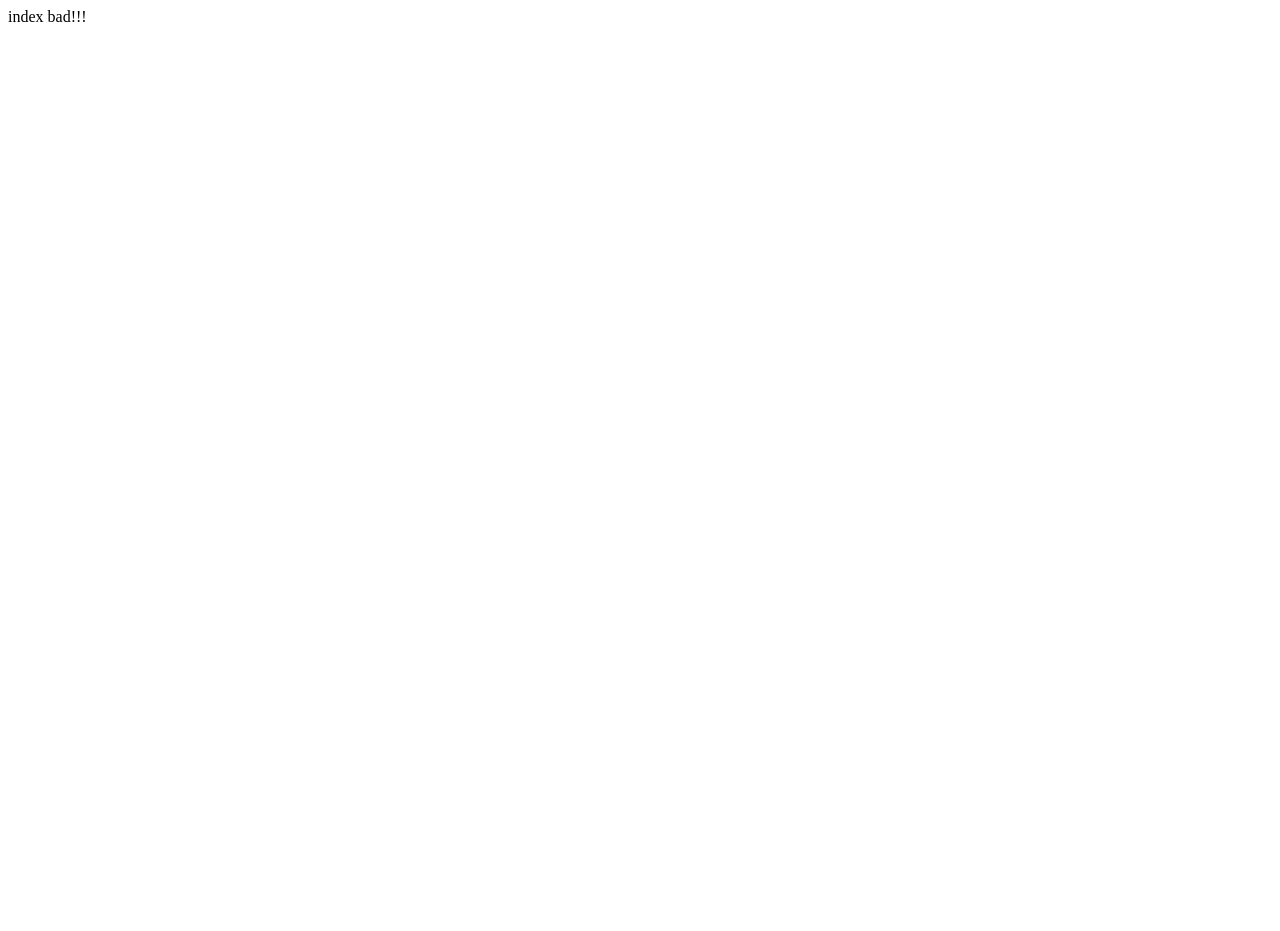
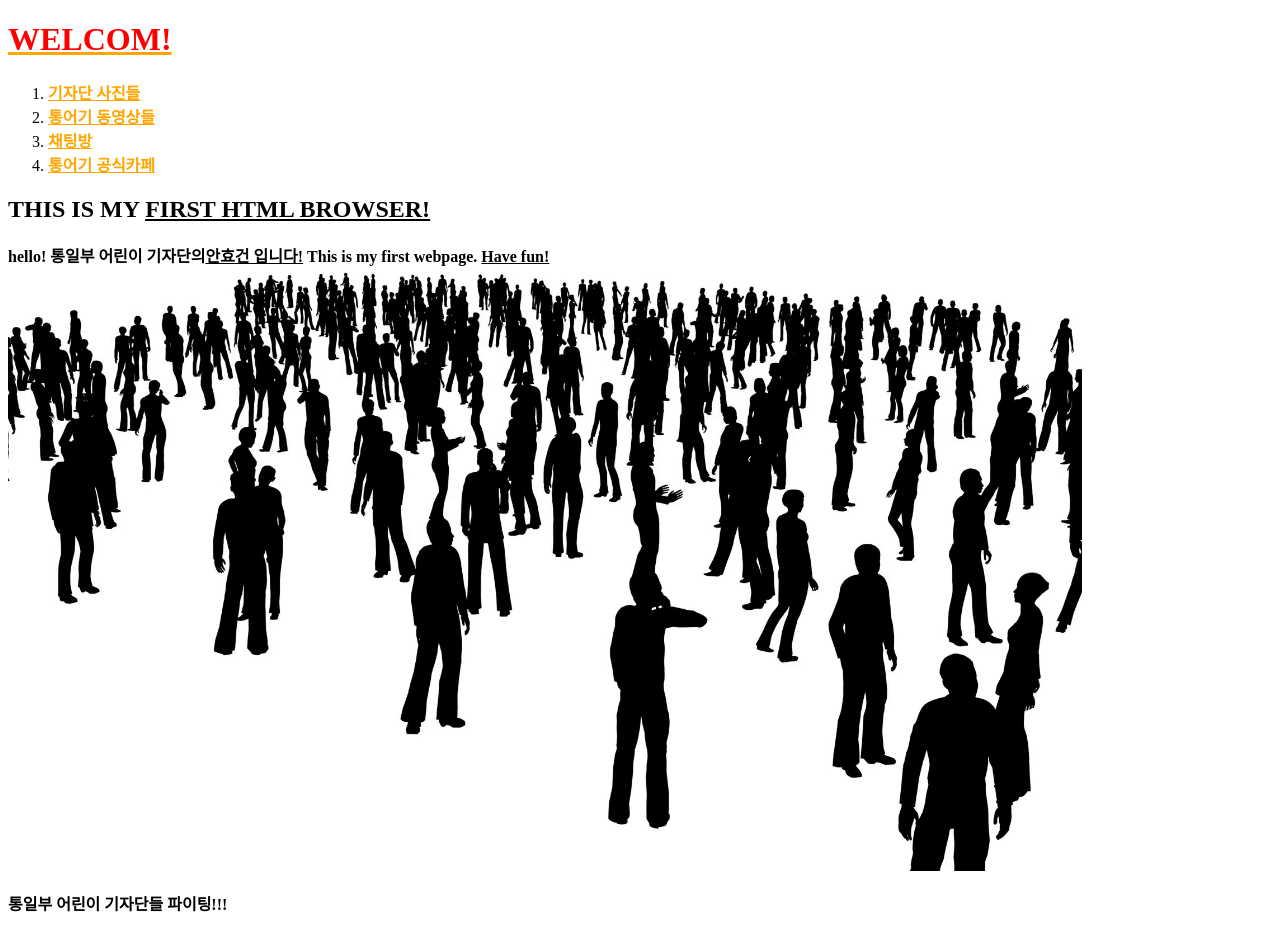
Before and after one commit to eggengel/web1, a plain HTML site: page index.html in a window 1280 px wide. Before the commit the page ends 800 px from the top, so only its background shows below. Drawn offline with Linux system fonts and the light colour scheme.

Commit message:
first version

```diff
--- a/index.html
+++ b/index.html
@@ -1 +1,27 @@
-index bad!!!
+<!doctype html>
+<html>
+<head>
+  <title>효건이의 통어기 웹사이트</title>
+  <meta charset="utf-8">
+  <style>
+    a {
+      color:orange;
+    }
+  </style>
+</head>
+<body>
+  <h1><a href="index.html"><font color="red">WELCOM!</h1></a></font>
+  <ol>
+    <li><strong><a href="2.html">기자단 사진들</li></strong></a>
+    <li><strong><a href="3.html">통어기 동영상들</li></strong></a>
+    <li><strong><a href="4.html">채팅방</li></strong></a>
+    <li><strong><a href="https://cafe.naver.com/jrunikorea" target="_blank" title="통어기 공식카페">통어기 공식카페</a></li></strong></a>
+  </ol>
+  <h2>THIS IS MY <u>FIRST HTML BROWSER!</h2></u>
+  <p><strong>hello! 통일부 어린이 기자단의<u>안효건 입니다!</strong></u>
+  <strong>This is my first webpage.</strong>
+  <strong><u>Have fun!</strong></u>
+<img src="ppt.png" width="85%">
+</p><p style="margin-top;45px;"><strong>통일부 어린이 기자단들 파이팅!!!</strong>
+</body>
+</html>
```
